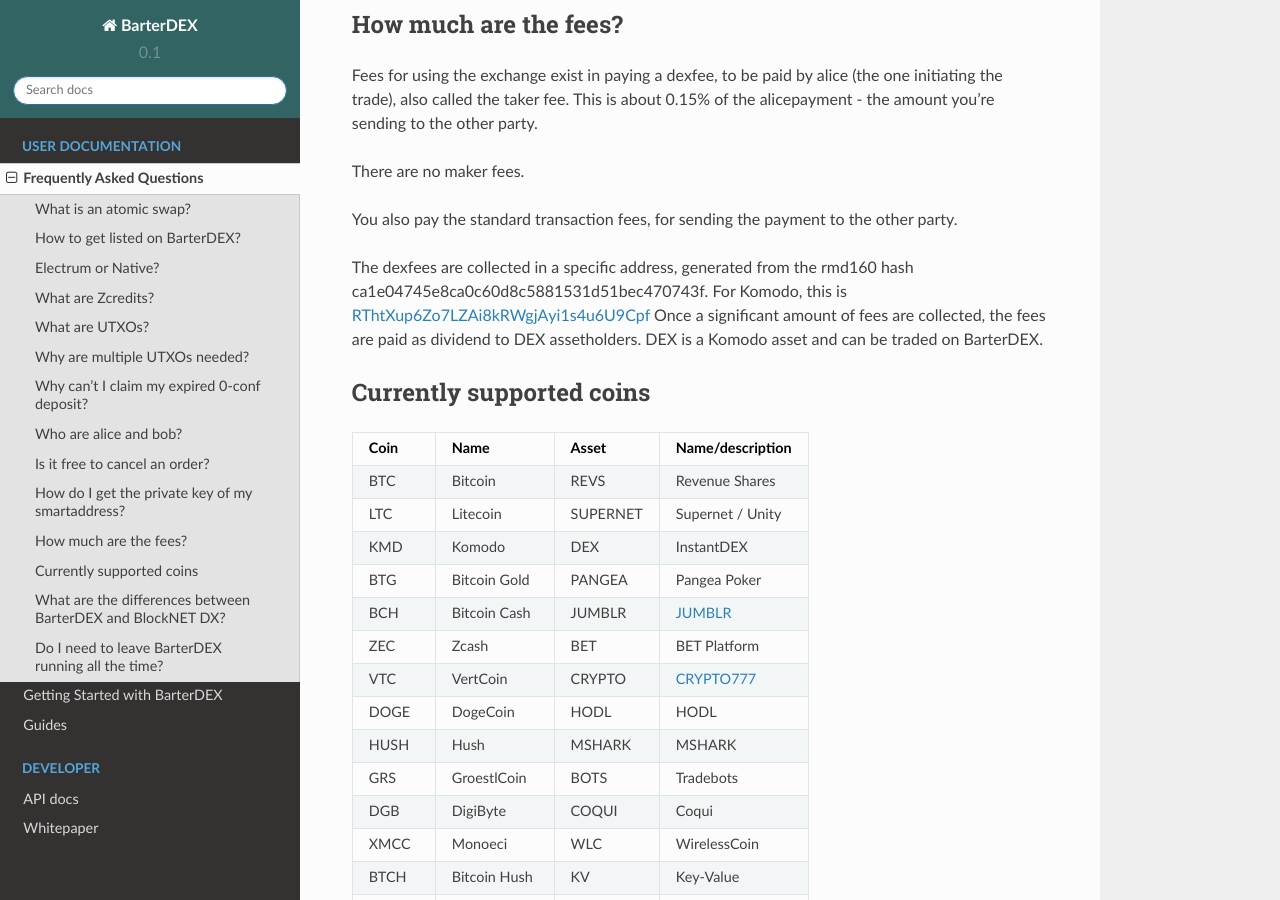
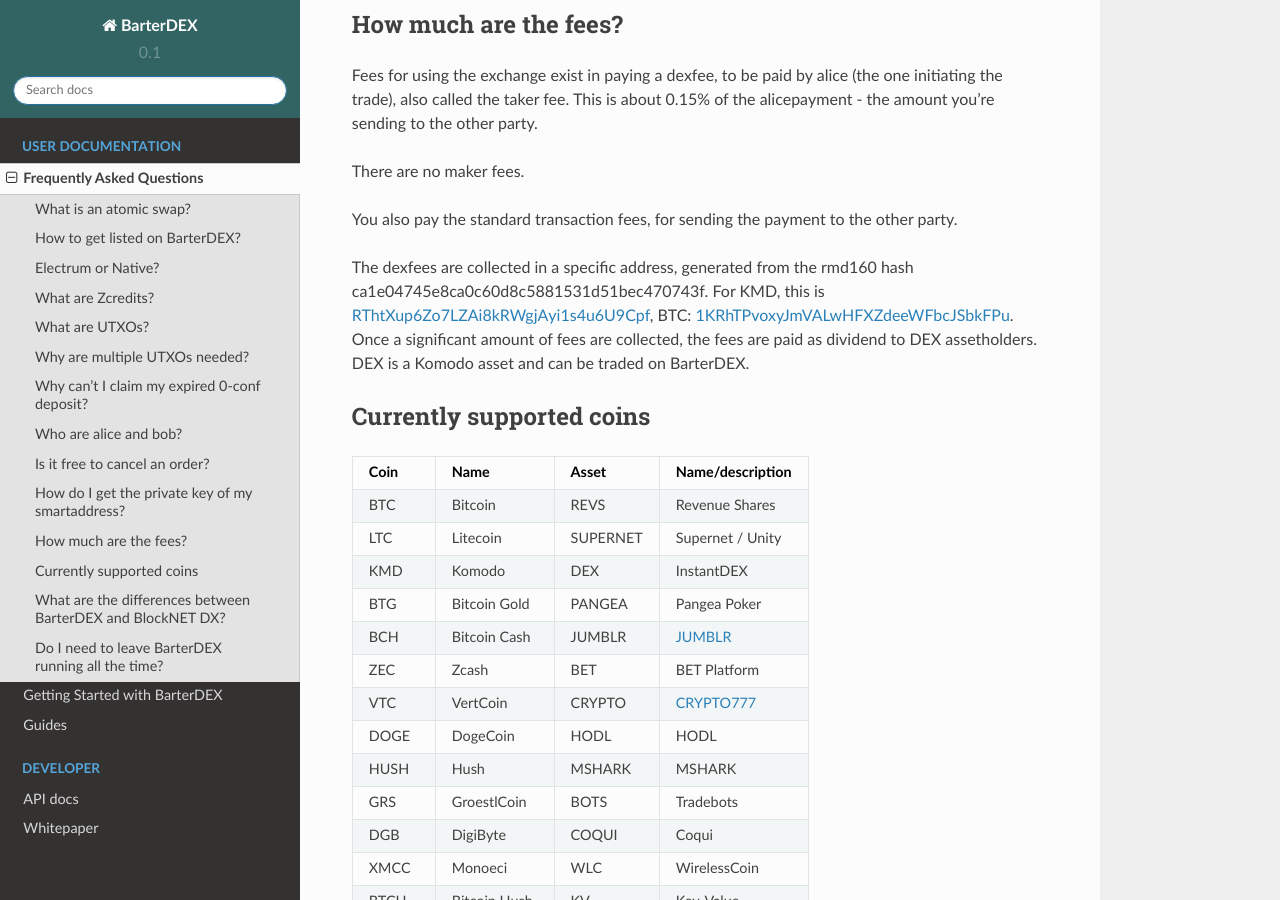
Before and after one commit to jorian/barterdexdocs, a Sphinx documentation site: the page built from docs/source/faq.rst, in a window 1280 px wide and 900 px high, scrolled down 2864 px. Built offline with Sphinx 7.4.7 and the Read the Docs theme 2.0.0, drawn with Linux system fonts in a browser that asks for light colours.

Commit message:
BTC fees address

```diff
--- a/docs/source/faq.rst
+++ b/docs/source/faq.rst
@@ -113,7 +113,7 @@
 
 You also pay the standard transaction fees, for sending the payment to the other party.
 
-The dexfees are collected in a specific address, generated from the rmd160 hash ca1e04745e8ca0c60d8c5881531d51bec470743f. For Komodo, this is `RThtXup6Zo7LZAi8kRWgjAyi1s4u6U9Cpf`_ Once a significant amount of fees are collected, the fees are paid as dividend to DEX assetholders. DEX is a Komodo asset and can be traded on BarterDEX.
+The dexfees are collected in a specific address, generated from the rmd160 hash ca1e04745e8ca0c60d8c5881531d51bec470743f. For KMD, this is `RThtXup6Zo7LZAi8kRWgjAyi1s4u6U9Cpf`_, BTC: `1KRhTPvoxyJmVALwHFXZdeeWFbcJSbkFPu`_. Once a significant amount of fees are collected, the fees are paid as dividend to DEX assetholders. DEX is a Komodo asset and can be traded on BarterDEX.
 
 
 Currently supported coins
@@ -197,6 +197,7 @@
 
 Yes, that possibility exists, but for now it's only done using the Command Line. See the guide in our Guides section explaining what needs to be done.
 
+.. _1KRhTPvoxyJmVALwHFXZdeeWFbcJSbkFPu: https://blockexplorer.com/address/1KRhTPvoxyJmVALwHFXZdeeWFbcJSbkFPu
 .. _RThtXup6Zo7LZAi8kRWgjAyi1s4u6U9Cpf: https://kmd.explorer.supernet.org/address/RThtXup6Zo7LZAi8kRWgjAyi1s4u6U9Cpf
 .. _JUMBLR: https://nxtforum.org/nxtservices-releases/jumblr-decentralized-bitcoin-mixer-seeking-marketing-lead-and-also-gui-dev/
 .. _CRYPTO777: https://nxtforum.org/consensus-research/crypto777/
```
